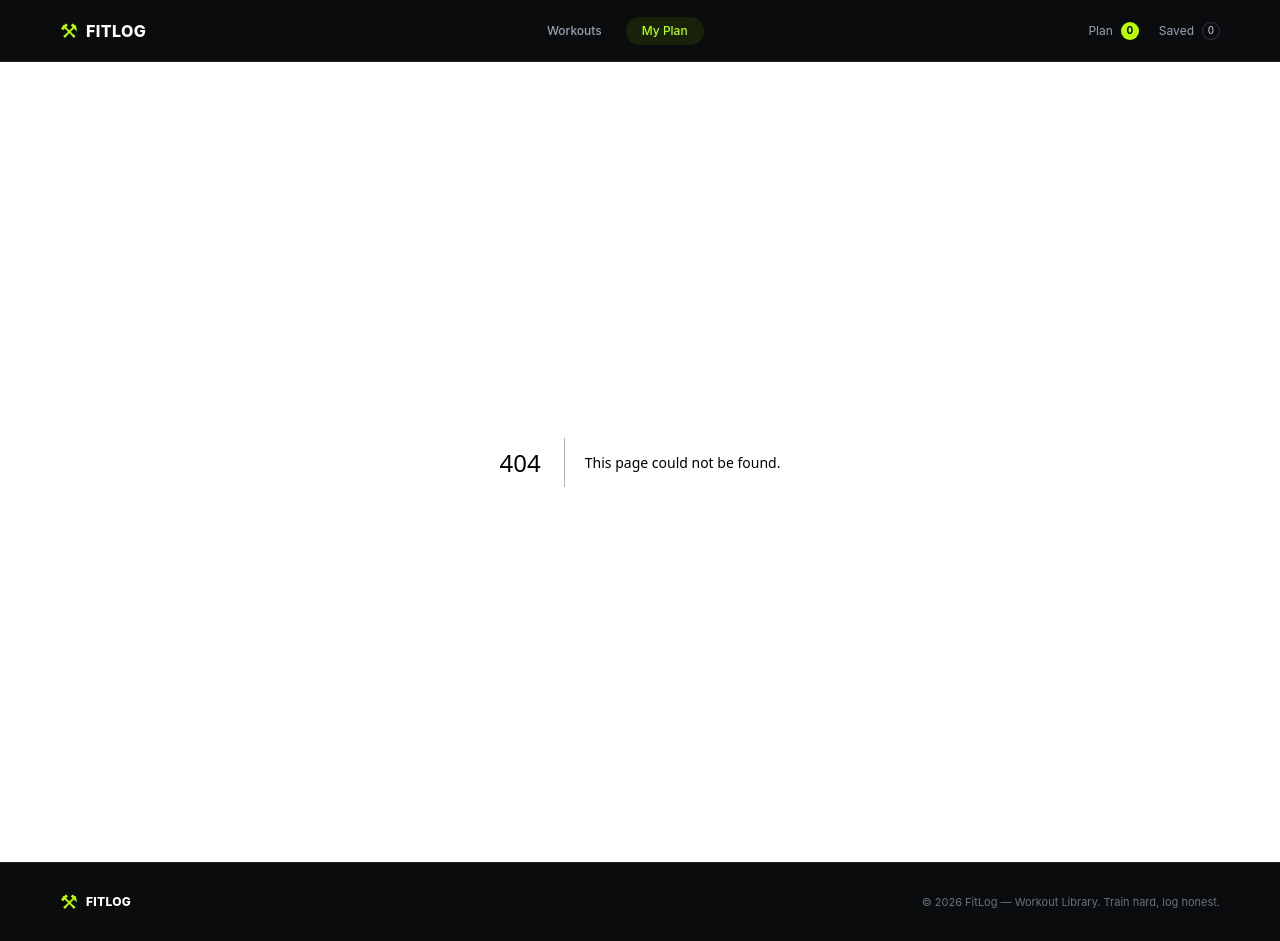
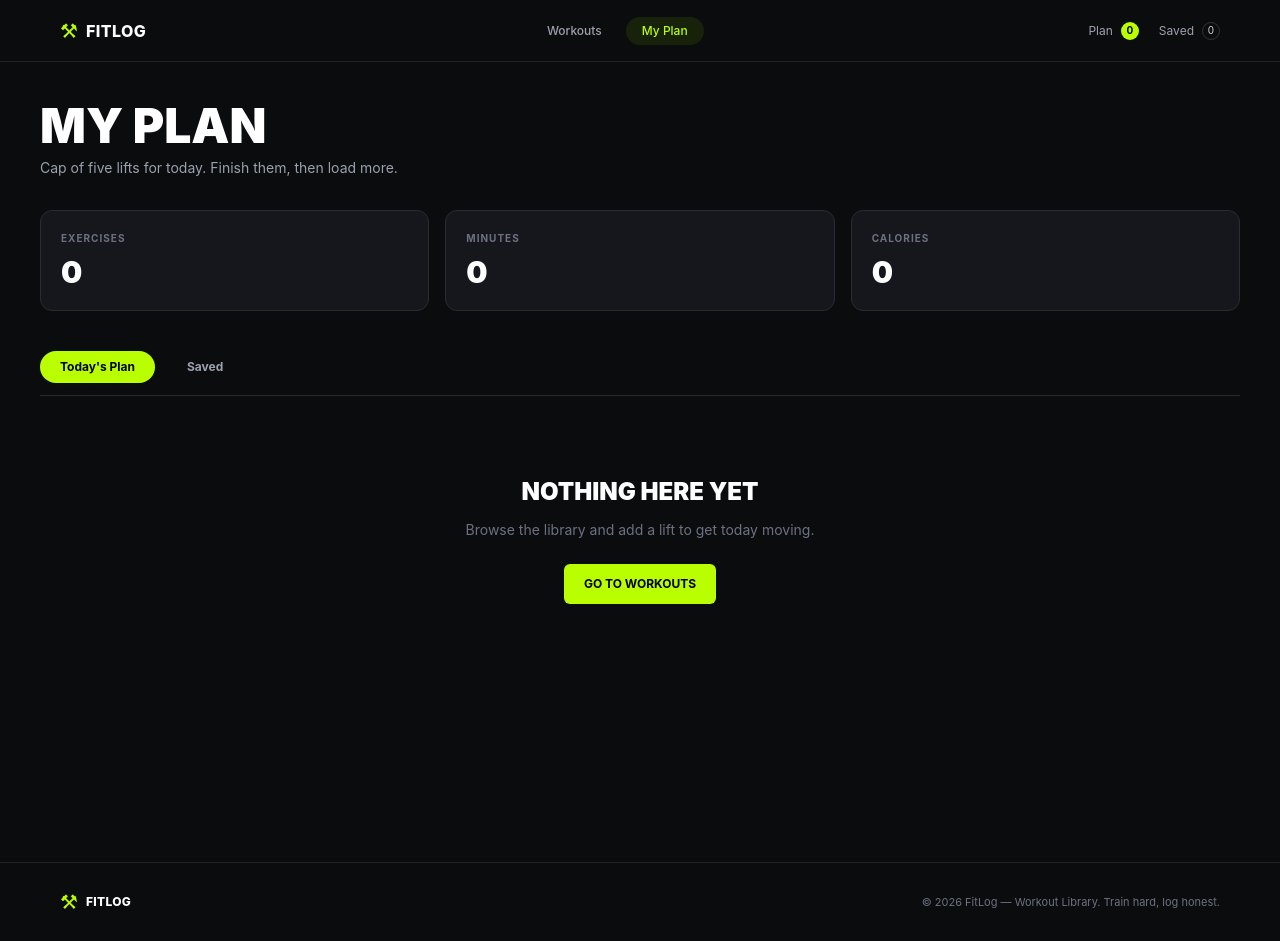
Before and after one commit to RanaWrong/B14-A6-Fit-Log, a Next.js app: page /my-plan in a window 1280 px wide. Before the commit this address had no page. Built offline with nearby package versions, Linux system fonts and the light colour scheme.

Commit message:
feat: implement my plan page with live metrics, tabs, mark as done and remove

```diff
--- /dev/null
+++ b/src/app/my-plan/loading.tsx
@@ -0,0 +1,10 @@
+export default function MyPlanLoading() {
+  return (
+    <div className="flex min-h-[70vh] flex-col items-center justify-center bg-[#0b0c0e]">
+      <div className="h-12 w-12 animate-spin rounded-full border-4 border-[#292c32] border-t-[#baff00]" />
+      <p className="mt-4 text-sm font-medium tracking-wide text-gray-400">
+        Loading plan…
+      </p>
+    </div>
+  );
+}
--- /dev/null
+++ b/src/app/my-plan/page.tsx
@@ -0,0 +1,175 @@
+"use client";
+
+import { useState } from "react";
+import Link from "next/link";
+import { useFitLog } from "@/context/FitLogContext";
+import WorkoutCard from "@/components/WorkoutCard";
+
+export default function MyPlanPage() {
+  const {
+    plan,
+    saved,
+    removeFromPlan,
+    removeFromSaved,
+    toggleDone,
+    isDone,
+    isLoaded,
+  } = useFitLog();
+
+  const [activeTab, setActiveTab] = useState<"plan" | "saved">("plan");
+
+  const totalMinutes = plan.reduce((sum, w) => sum + w.duration, 0);
+  const totalCalories = plan.reduce((sum, w) => sum + w.caloriesBurned, 0);
+
+  const currentList = activeTab === "plan" ? plan : saved;
+
+  return (
+    <main className="min-h-screen bg-[#0b0c0e] px-5 py-10">
+      <div className="mx-auto max-w-[1200px]">
+        {/* Header */}
+        <div>
+          <h1 className="text-4xl font-black uppercase text-white md:text-5xl">
+            MY PLAN
+          </h1>
+          <p className="mt-2 text-sm text-gray-400">
+            Cap of five lifts for today. Finish them, then load more.
+          </p>
+        </div>
+
+        {/* Metrics Summary Row */}
+        <div className="mt-8 grid grid-cols-1 gap-4 sm:grid-cols-3">
+          <div className="rounded-xl border border-[#292c32] bg-[#15171c] p-5">
+            <p className="text-[10px] font-bold tracking-widest text-gray-500">
+              EXERCISES
+            </p>
+            <p className="mt-2 text-3xl font-black text-white">
+              {isLoaded ? plan.length : 0}
+            </p>
+          </div>
+
+          <div className="rounded-xl border border-[#292c32] bg-[#15171c] p-5">
+            <p className="text-[10px] font-bold tracking-widest text-gray-500">
+              MINUTES
+            </p>
+            <p className="mt-2 text-3xl font-black text-white">
+              {isLoaded ? totalMinutes : 0}
+            </p>
+          </div>
+
+          <div className="rounded-xl border border-[#292c32] bg-[#15171c] p-5">
+            <p className="text-[10px] font-bold tracking-widest text-gray-500">
+              CALORIES
+            </p>
+            <p className="mt-2 text-3xl font-black text-white">
+              {isLoaded ? totalCalories : 0}
+            </p>
+          </div>
+        </div>
+
+        {/* Tabs */}
+        <div className="mt-10 flex gap-3 border-b border-[#292c32] pb-3">
+          <button
+            onClick={() => setActiveTab("plan")}
+            className={`rounded-full px-5 py-2 text-xs font-bold transition ${
+              activeTab === "plan"
+                ? "bg-[#baff00] text-black"
+                : "text-gray-400 hover:text-white"
+            }`}
+          >
+            Today&apos;s Plan
+          </button>
+          <button
+            onClick={() => setActiveTab("saved")}
+            className={`rounded-full px-5 py-2 text-xs font-bold transition ${
+              activeTab === "saved"
+                ? "bg-[#baff00] text-black"
+                : "text-gray-400 hover:text-white"
+            }`}
+          >
+            Saved
+          </button>
+        </div>
+
+        {/* Loading state before hydration */}
+        {!isLoaded ? (
+          <div className="py-20 text-center">
+            <div className="inline-flex h-10 w-10 animate-spin items-center justify-center rounded-full border-4 border-[#292c32] border-t-[#baff00]" />
+            <p className="mt-3 text-sm text-gray-400">Loading workouts…</p>
+          </div>
+        ) : currentList.length === 0 ? (
+          /* Empty State */
+          <div className="py-20 text-center">
+            <h2 className="text-2xl font-black uppercase text-white">
+              NOTHING HERE YET
+            </h2>
+            <p className="mx-auto mt-3 max-w-md text-sm text-gray-500">
+              Browse the library and add a lift to get today moving.
+            </p>
+            <Link
+              href="/#library"
+              className="mt-6 inline-block rounded-md bg-[#baff00] px-5 py-3 text-xs font-bold text-black transition hover:bg-[#caff32]"
+            >
+              GO TO WORKOUTS
+            </Link>
+          </div>
+        ) : (
+          /* Cards Grid */
+          <div className="mt-8 grid grid-cols-1 gap-6 md:grid-cols-2 lg:grid-cols-3">
+            {currentList.map((workout) => (
+              <div
+                key={workout.id}
+                className="overflow-hidden rounded-2xl border border-[#292c32] bg-[#15171c]"
+              >
+                <WorkoutCard workout={workout} asLink={false} />
+
+                {activeTab === "plan" ? (
+                  <div className="flex gap-2 border-t border-[#292c32] p-4">
+                    <Link
+                      href={`/workout/${workout.id}`}
+                      className="flex-1 rounded-md border border-[#343943] px-3 py-2 text-center text-xs font-medium text-gray-300 transition hover:border-gray-500 hover:text-white"
+                    >
+                      View Details
+                    </Link>
+                    <button
+                      onClick={() => toggleDone(workout.id)}
+                      className={`rounded-md px-3 py-2 text-xs font-bold transition ${
+                        isDone(workout.id)
+                          ? "bg-[#baff00] text-black"
+                          : "border border-[#343943] text-gray-300 hover:text-white"
+                      }`}
+                    >
+                      {isDone(workout.id) ? "✓ Done" : "Mark as Done"}
+                    </button>
+                    <button
+                      onClick={() => removeFromPlan(workout.id)}
+                      className="rounded-md border border-[#343943] px-3 py-2 text-xs text-gray-400 transition hover:border-red-400 hover:text-red-400"
+                      aria-label={`Remove ${workout.name}`}
+                    >
+                      ✕
+                    </button>
+                  </div>
+                ) : (
+                  <div className="flex gap-2 border-t border-[#292c32] p-4">
+                    <Link
+                      href={`/workout/${workout.id}`}
+                      className="flex-1 rounded-md border border-[#343943] px-3 py-2 text-center text-xs font-medium text-gray-300 transition hover:border-gray-500 hover:text-white"
+                    >
+                      View Details
+                    </Link>
+                    <button
+                      onClick={() => removeFromSaved(workout.id)}
+                      className="rounded-md border border-[#343943] px-3 py-2 text-xs text-gray-400 transition hover:border-red-400 hover:text-red-400"
+                      aria-label={`Remove ${workout.name}`}
+                    >
+                      ✕
+                    </button>
+                  </div>
+                )}
+              </div>
+            ))}
+          </div>
+        )}
+      </div>
+    </main>
+  );
+}
```
